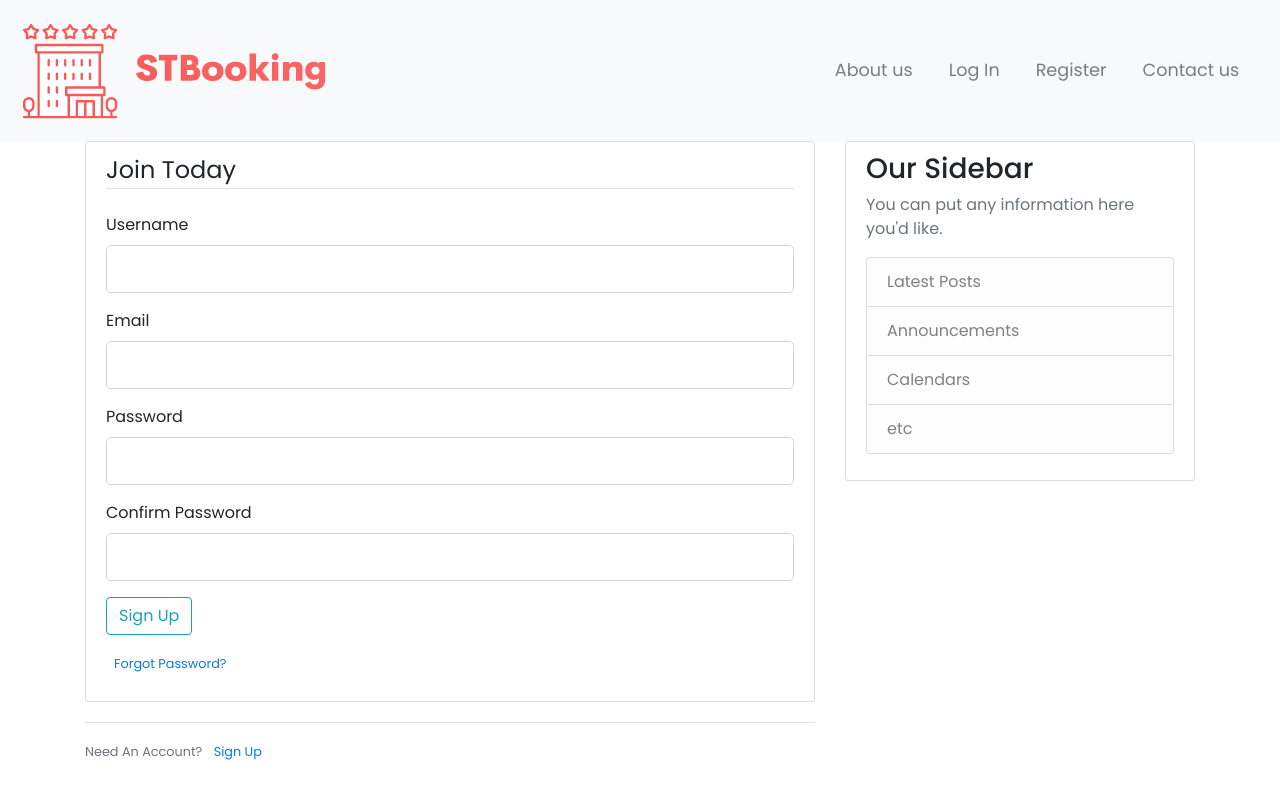
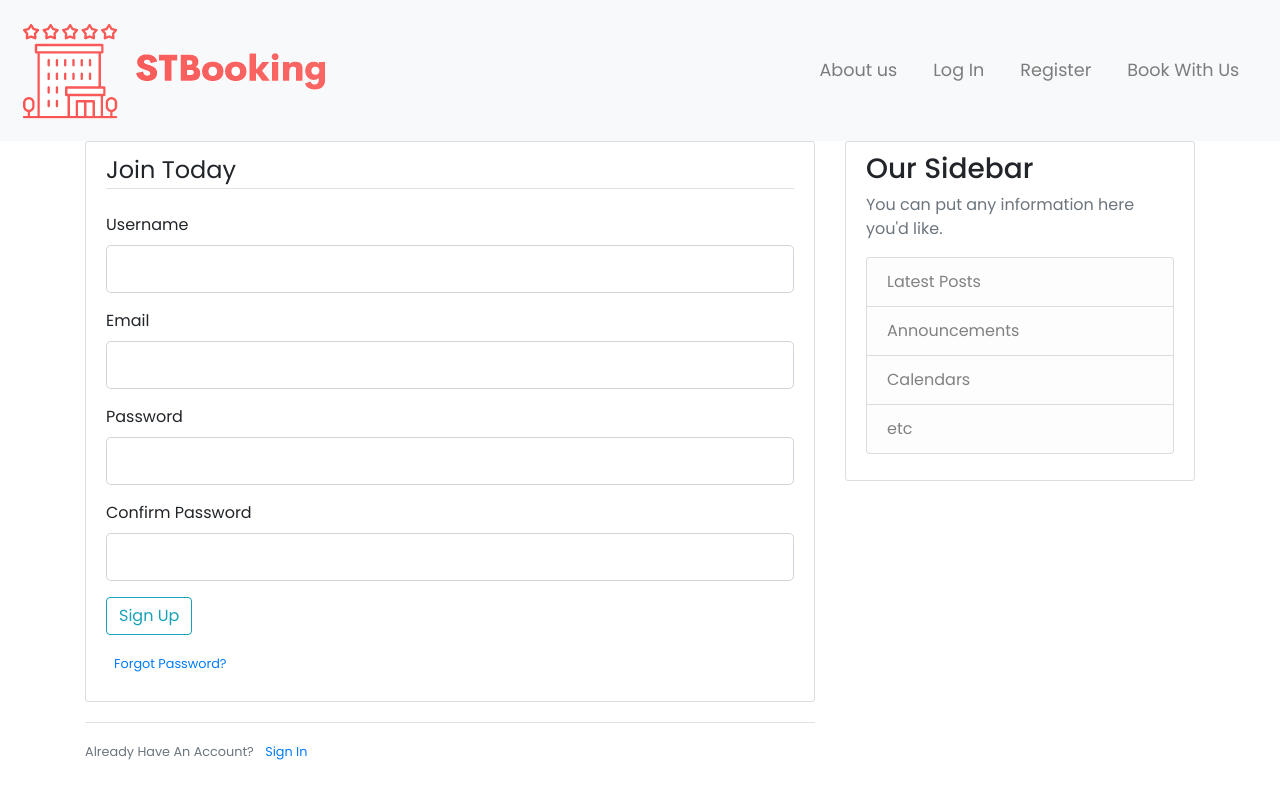
Before and after one commit to Temujin18/STBooking, a Flask app: page /register in a window 1280 px wide. Run offline with Flask 2, Linux system fonts and the light colour scheme; some libraries are stand-ins or nearby versions.

Commit message:
Fixed register sign in link; linked book with us in navbar

```diff
--- a/stbooking/templates/layout.html
+++ b/stbooking/templates/layout.html
@@ -33,7 +33,7 @@
                     <a class="nav-link" href="{{ url_for('register') }}">Register</a>
                   </li>
                   <li class="nav-item">
-                    <a class="nav-link" href="#contact">Contact us</a>
+                    <a class="nav-link" href="{{ url_for('book') }}">Book With Us</a>
                   </li>
             </ul>
         </div>
--- a/stbooking/templates/register.html
+++ b/stbooking/templates/register.html
@@ -72,7 +72,7 @@
     </div>
     <div class="border-top pt-3">
         <small class="text-muted">
-            Need An Account? <a class = "ml-2" href="{{ url_for('register') }}">Sign Up</a>
+            Already Have An Account? <a class = "ml-2" href="{{ url_for('register') }}">Sign In</a>
         </small>
     </div>
 {% endblock content %}
```
